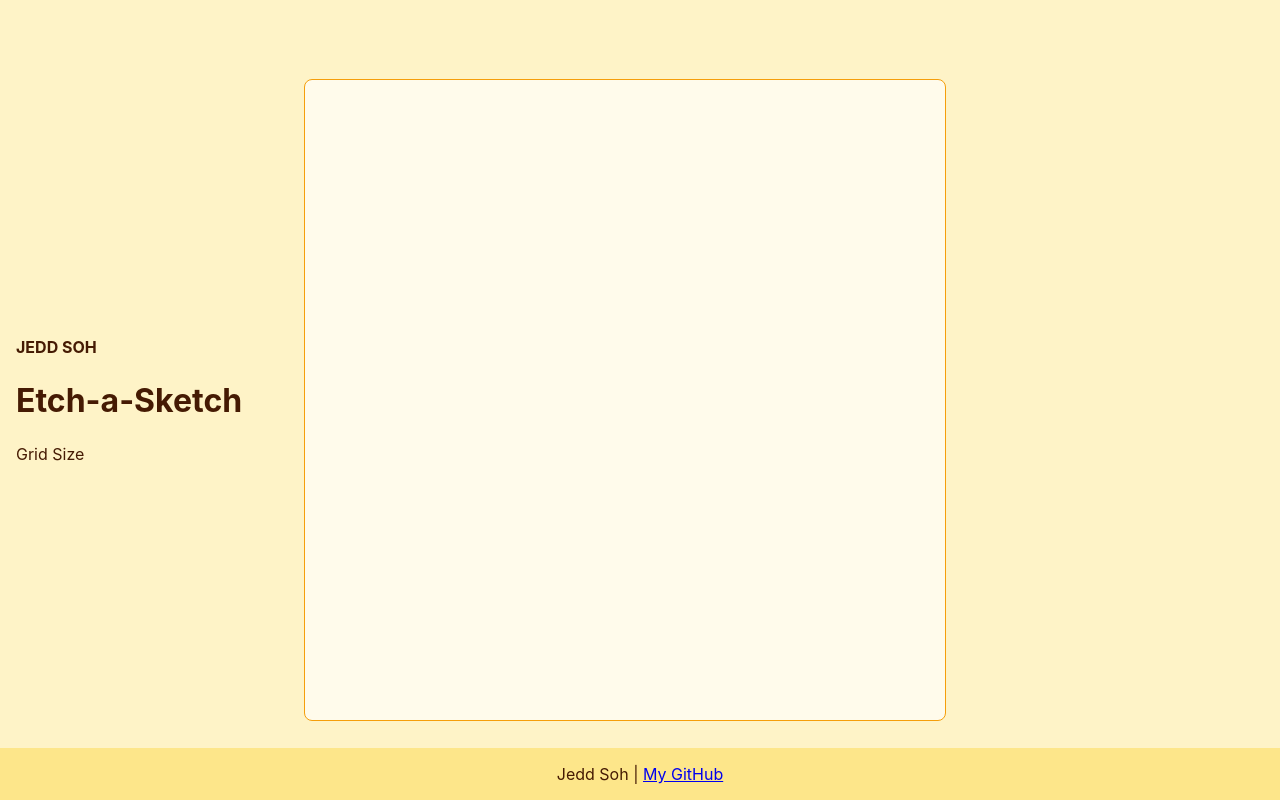
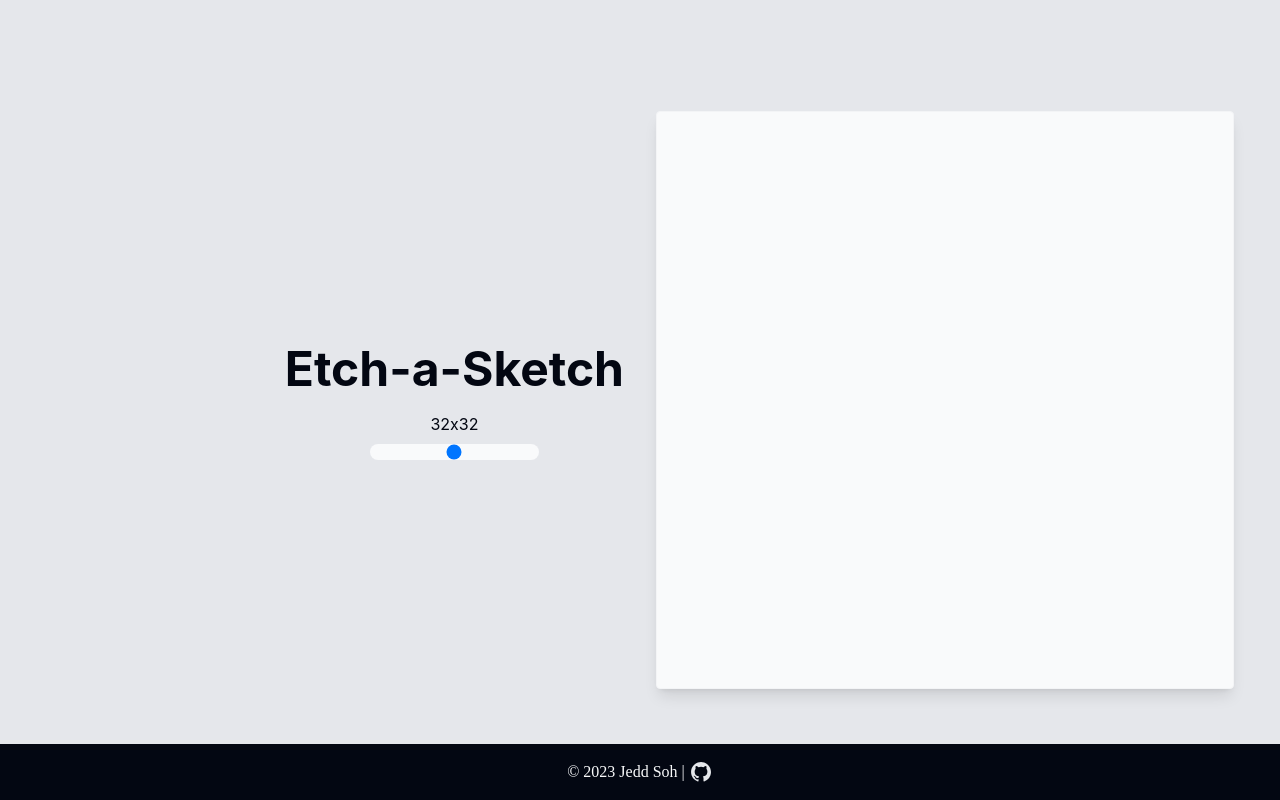
Before and after one commit to jeddsoh/etch-a-sketch, a plain HTML site: page index.html in a window 1280 px wide. Drawn offline with Linux system fonts and the light colour scheme.

Commit message:
Update sketch canvas functionality

```diff
--- a/index.html
+++ b/index.html
@@ -9,20 +9,34 @@
     <title>Etch-a-Sketch</title>
   </head>
   <body>
-    <header>
-      <p class="textOverline">Jedd Soh</p>
-      <h1>Etch-a-Sketch</h1>
-      <p>Grid Size</p>
-    </header>
     <main>
-        <div class="sketchGrid">
+      <div class="container left">
+        <div class="content">
+          <h1>Etch-a-Sketch</h1>
+          <div class="sliderContainer">
+            <p id="sliderValue"></p>
+            <input
+              type="range"
+              min="1"
+              max="100"
+              value="50"
+              class="slider"
+              id="gridNum"
+            />
+          </div>
+        </div>
+      </div>
+      <div class="container right">
+        <div id="sketchGrid"></div>
+      </div>
+    </main>
 
-        </div>
-    </main>
     <footer>
-        <p>Jedd Soh</p>
-        <p>&nbsp|&nbsp</p>
-        <a href="https://github.com/jeddsoh">My GitHub</a>
+      <p>© 2023 Jedd Soh</p>
+      <p>&nbsp|&nbsp</p>
+      <a href="https://github.com/jeddsoh" target="_blank">
+        <svg style="width: 24px; height: 24px;" xmlns="http://www.w3.org/2000/svg" xmlns:xlink="http://www.w3.org/1999/xlink" aria-hidden="true" role="img" class="iconify iconify--bx" width="100%" height="100%" preserveAspectRatio="xMidYMid meet" viewBox="0 0 24 24"><path fill-rule="evenodd" clip-rule="evenodd" d="M12.026 2c-5.509 0-9.974 4.465-9.974 9.974c0 4.406 2.857 8.145 6.821 9.465c.499.09.679-.217.679-.481c0-.237-.008-.865-.011-1.696c-2.775.602-3.361-1.338-3.361-1.338c-.452-1.152-1.107-1.459-1.107-1.459c-.905-.619.069-.605.069-.605c1.002.07 1.527 1.028 1.527 1.028c.89 1.524 2.336 1.084 2.902.829c.091-.645.351-1.085.635-1.334c-2.214-.251-4.542-1.107-4.542-4.93c0-1.087.389-1.979 1.024-2.675c-.101-.253-.446-1.268.099-2.64c0 0 .837-.269 2.742 1.021a9.582 9.582 0 0 1 2.496-.336a9.554 9.554 0 0 1 2.496.336c1.906-1.291 2.742-1.021 2.742-1.021c.545 1.372.203 2.387.099 2.64c.64.696 1.024 1.587 1.024 2.675c0 3.833-2.33 4.675-4.552 4.922c.355.308.675.916.675 1.846c0 1.334-.012 2.41-.012 2.737c0 .267.178.577.687.479C19.146 20.115 22 16.379 22 11.974C22 6.465 17.535 2 12.026 2z" fill="currentColor"></path></svg>
+      </a>
     </footer>
   </body>
 </html>
--- a/main.css
+++ b/main.css
@@ -40,36 +40,105 @@ video {
   height: auto;
 }
 
+body {
+    margin: 0;
+}
+
 /* MAIN CSS */
 @import url('https://fonts.googleapis.com/css2?family=Inter:wght@100;200;300;400;500;600;700;800;900&display=swap');
 
-body {
-    margin: 0;
+main {
     font-family: 'Inter', sans-serif;
-    background-color: #fef3c7;
-    color: #451a03;
+    background-color: #e5e7eb;
+    color: #030712;
     display: flex;
+    padding: 1rem 2rem;
+    box-sizing: border-box;
     height: 100vh;
-    position: relative;
+    justify-content: center;
 }
 
-header {
+.container {
+    width: 100%;
     display: flex;
     flex-direction: column;
-    gap: 1.5rem;
+    justify-content: center;
     padding: 1rem;
-    justify-content: center;
-    min-width: 16rem;
 }
 
-main {
+.content {
     display: flex;
     flex-direction: column;
-    gap: 1.5rem;
-    padding: 1rem;
-    justify-content: center;
+    align-items: center;
+    gap: 1rem;
+}
+
+.right {
+    align-items: start;
+}
+
+.left {
+    align-items: end;
+}
+
+#sketchGrid {
     width: 100%;
+    max-width: 40rem;
+    background-color: #f9fafb;
+    aspect-ratio: 1 / 1;
+    border: solid 1px #f3f4f6;
+    border-radius: 0.25rem;
+    box-shadow: 0 10px 15px -3px rgb(0 0 0 / 0.1), 0 4px 6px -4px rgb(0 0 0 / 0.1);
+    display: grid;
+    grid-template-columns: ;
+    grid-template-rows: ;
 }
+
+.sliderContainer {
+    width: 50%;
+    display: flex;
+    flex-direction: column;
+    gap: 0.5rem;
+    align-items: center;
+}
+
+.slider {
+    appearance: none;
+    width: 100%;
+    height: 1rem;
+    border-radius: 1rem;
+    background-color: #f9fafb;
+    outline: none;
+    -webkit-transition: 200ms;
+    transition: opacity .2s;
+  }
+
+  .slider:hover {
+    opacity: 1; /* Fully shown on mouse-over */
+  }
+
+.square {
+    transition: 200ms;
+    cursor: crosshair;
+}
+
+
+.color {
+    background-color: 030712;
+    cursor: crosshair;
+}
+
+
+.square:hover {
+    background-color: #e5e7eb;
+}
+
+h1 {
+    font-weight: bold;
+    font-size: 3rem;
+}
+
+
 
 footer {
     position: absolute;
@@ -78,33 +147,13 @@ footer {
     right: 0;
     display: flex;
     justify-content: center;
+    align-items: center;
     padding: 1rem;
-    background-color: #fde68a;
-}
-
-.sketchGrid {
-    background-color: #fffbeb;
-    max-width: 40rem;
-    aspect-ratio: 1 / 1;
-    border: solid 1px #f59e0b;
-    border-radius: 0.5rem;
-}
-
-.square {
-    transition: 200ms;
-}
-
-.square:hover {
-    background-color: #fde68a;
-}
-
-h1 {
-    font-weight: bold;
+    background-color: #030712;
+    color: #f9fafb;
 }
 
 
-
-.textOverline {
-    text-transform: uppercase;
-    font-weight: bold;
+a {
+    color: #e5e7eb;
 }
--- a/main.js
+++ b/main.js
@@ -0,0 +1,49 @@
+let gridSize = 32;
+let isDrawing = false;
+let isEraser = false;
+let filledColor = "#030712"
+
+const sliderValue = document.querySelector("#sliderValue");
+sliderValue.textContent = `${gridSize}x${gridSize}`;
+
+// Create grid based on ${gridSize}
+const sketchGrid = document.querySelector("#sketchGrid");
+
+sketchGrid.style.gridTemplateColumns = `repeat(${gridSize}, 1fr)`;
+sketchGrid.style.gridTemplateRows = `repeat(${gridSize}, 1fr)`;
+
+function addSquares() {
+    for (i = 0; i < gridSize * gridSize; i++) {
+      const square = document.createElement("div.square");
+      square.classList.add("square");
+      sketchGrid.appendChild(square);
+    }
+}
+
+addSquares();
+
+const squares = document.querySelectorAll(".square");
+
+squares.forEach((square) => {
+  square.addEventListener("mouseover", function (e) {
+    if (isDrawing) {
+      e.target.style.backgroundColor = "#030712";
+    }
+
+    square.addEventListener("mousedown", function (e) {
+      e.target.style.backgroundColor = "#030712";
+    });
+  });
+});
+
+document.addEventListener("mousedown", function () {
+  isDrawing = true;
+});
+
+document.addEventListener("mouseup", function () {
+  isDrawing = false;
+});
+
+// problems
+// eraser functionality
+// change grid size with slider
```
